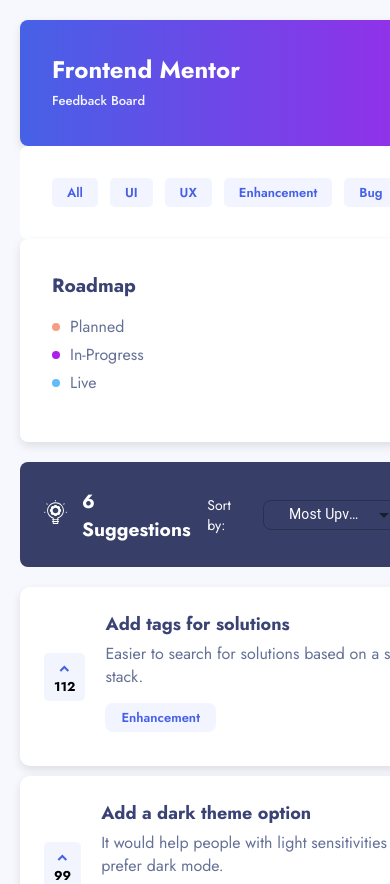
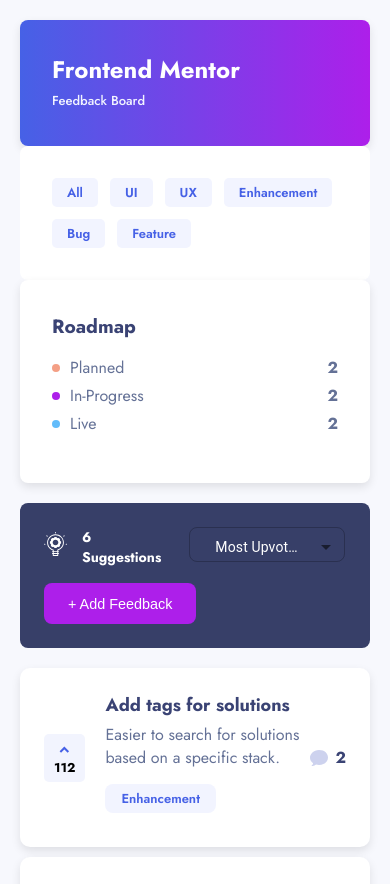
Before and after one commit to felabel/welisten, a React (Vite) app: page / in a window 390 px wide. Built offline with nearby package versions, Linux system fonts and the light colour scheme.

Commit message:
made the home page responsive

```diff
--- a/src/App.scss
+++ b/src/App.scss
@@ -4,6 +4,7 @@
   padding: 0;
   margin: 0;
   background-color: #f7f8fd;
+  box-sizing: border-box;
 }
 .app {
   display: grid;
--- a/src/components/header/Header.module.scss
+++ b/src/components/header/Header.module.scss
@@ -1,3 +1,5 @@
+@import "../../styles/index";
+
 .header {
   display: flex;
   justify-content: space-between;
@@ -7,6 +9,13 @@
   border-radius: 8px;
   color: var(--white);
   font-family: "Jost-Regular", sans-serif;
+  @include mq(640px) {
+    width: 100%;
+    box-sizing: border-box;
+    flex-direction: column;
+    gap: 1rem;
+    align-items: flex-start;
+  }
 
   .suggestions {
     display: flex;
@@ -17,10 +26,16 @@
     h2 {
       font-size: 1.2rem;
       font-weight: bold;
+      @include mq(640px) {
+        font-size: 14px;
+      }
     }
     span {
       font-family: "Jost-Regular";
       font-size: 14px;
+      @include mq(640px) {
+        display: none;
+      }
     }
   }
 
--- a/src/components/sidebar/Sidebar.module.scss
+++ b/src/components/sidebar/Sidebar.module.scss
@@ -1,6 +1,7 @@
 @import "../../styles/index";
 .sidebar {
   border-radius: 10px;
+  box-sizing: border-box;
   @include mq(820px) {
     display: grid;
     grid-template-columns: 1fr 1fr 1fr;
@@ -8,6 +9,7 @@
   }
   @include mq(640px) {
     display: block;
+    width: 100%;
   }
   .brand {
     padding: 32px;
```
Also changed, not shown: src/components/Feedback-form/test.tsx (added, +7 -0 lines).
